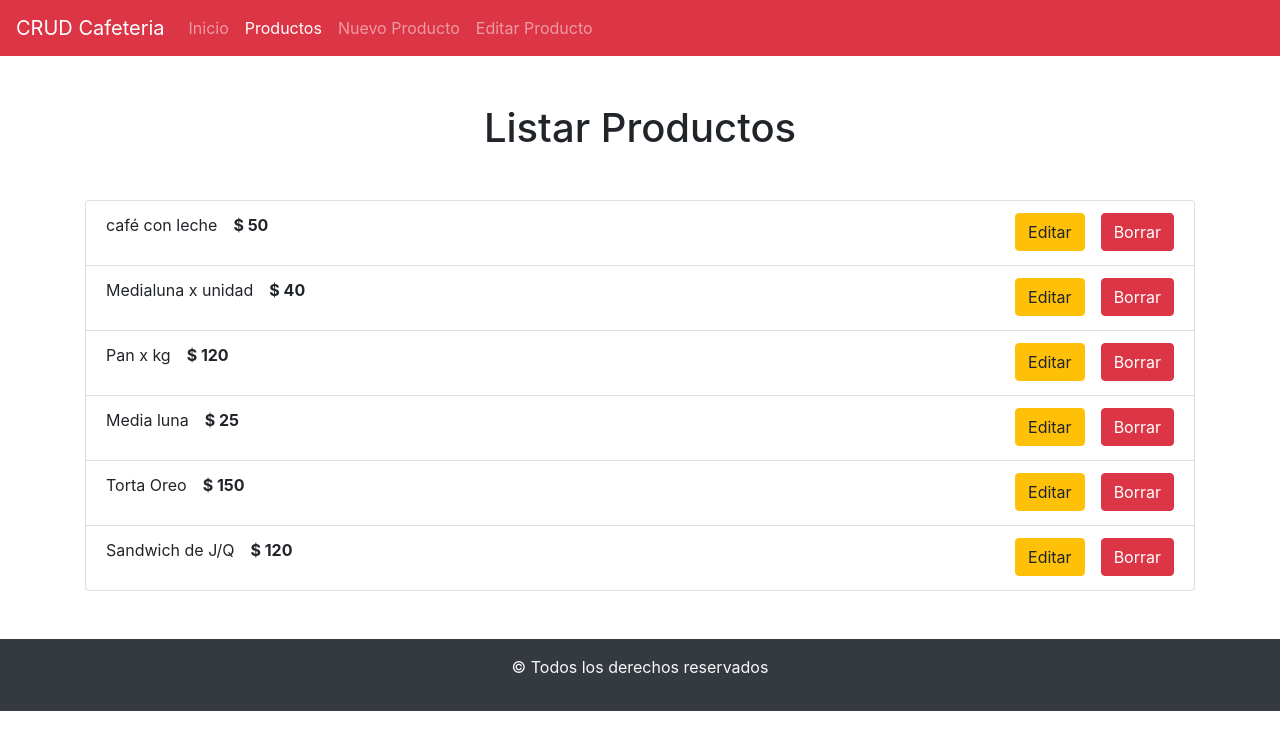
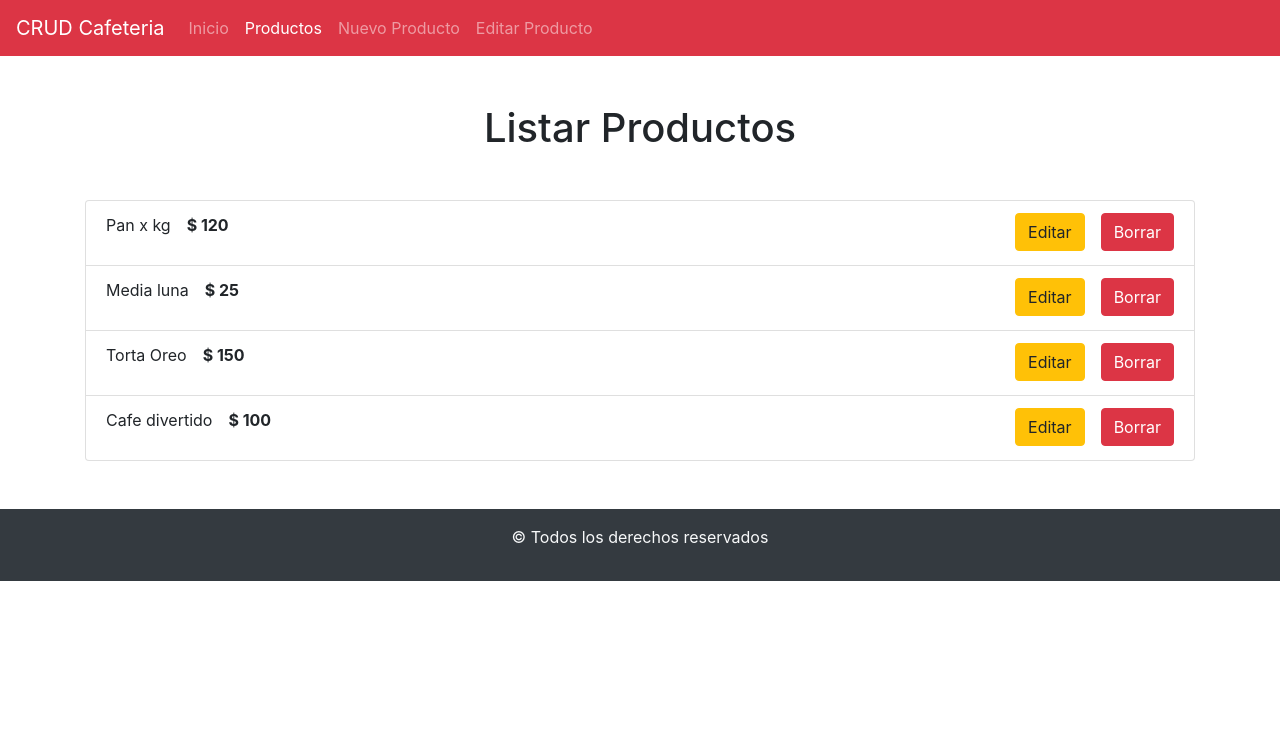
Before and after one commit to OttoCab/CRUD-Basic-Front, a React (Create React App) app: page /productos in a window 1280 px wide. Shown: the top 750 px of the page. Built offline with nearby package versions, Linux system fonts and the light colour scheme; data requests are answered from the project's data file.

Commit message:
Se realizo la funcion de eliminar producto

```diff
--- a/db.json
+++ b/db.json
@@ -1,17 +1,5 @@
 {
   "cafeteria": [
-    {
-      "nombreProducto": "café con leche",
-      "precioProducto": 50,
-      "categoria": "BebidaCaliente",
-      "id": 1
-    },
-    {
-      "nombreProducto": "Medialuna x unidad",
-      "precioProducto": 40,
-      "categoria": "Dulce",
-      "id": 2
-    },
     {
       "nombreProducto": "Pan x kg",
       "precioProducto": 120,
@@ -31,10 +19,10 @@
       "id": 5
     },
     {
-      "nombreProducto": "Sandwich de J/Q",
-      "precioProducto": 120,
-      "categoria": "Salado",
-      "id": 6
+      "nombreProducto": "Cafe divertido",
+      "precioProducto": 100,
+      "categoria": "BebidaCaliente",
+      "id": 7
     }
   ]
 }
--- a/src/App.js
+++ b/src/App.js
@@ -10,6 +10,8 @@ import EditarProducto from "./components/productos/EditarProducto";
 import { useState, useEffect } from "react";
 
 function App() {
+  const URL = process.env.REACT_APP_API_URL;
+  console.log(URL);
   const [productos, setProductos] = useState([]);
 
   useEffect(() => {
@@ -18,7 +20,7 @@ function App() {
 
   const consultarApi = async () => {
     try {
-      const respuesta = await fetch("http://localhost:3004/cafeteria");
+      const respuesta = await fetch(URL);
       console.log(respuesta);
       if (respuesta.status === 200) {
         const listaProductos = await respuesta.json();
@@ -42,7 +44,7 @@ function App() {
           <Inicio></Inicio>
         </Route>
         <Route exact path="/productos">
-          <ListarProducto productos={productos}></ListarProducto>
+          <ListarProducto productos={productos} consultarApi={consultarApi}></ListarProducto>
         </Route>
         <Route exact path="/productos/nuevo">
           <AgregarProducto consultarApi={consultarApi}></AgregarProducto>
--- a/src/components/productos/AgregarProducto.js
+++ b/src/components/productos/AgregarProducto.js
@@ -8,6 +8,7 @@ const AgregarProducto = (props) => {
   const [precioProducto, setPrecioProducto] = useState(0);
   const [categoria, setCategoria] = useState("");
   const [error, setError] = useState(false);
+  const URL = process.env.REACT_APP_API_URL;
 
   const cambiarCategoria = (e) => {
     setCategoria(e.target.value);
@@ -54,7 +55,7 @@ const AgregarProducto = (props) => {
           },
           body: JSON.stringify(producto)
         }
-        const respuesta = await fetch('http://localhost:3004/cafeteria', datosEnviar);
+        const respuesta = await fetch(URL, datosEnviar);
         console.log(respuesta);
 
         if (respuesta.status === 201) {
--- a/src/components/productos/ItemProducto.js
+++ b/src/components/productos/ItemProducto.js
@@ -1,16 +1,65 @@
 import React from "react";
 import { Button, ListGroup } from "react-bootstrap";
+import Swal from "sweetalert2";
 
 const ItemProducto = (props) => {
+  const eliminarProducto = (id) => {
+    Swal.fire({
+      title: "¿Esta seguro de eliminar el producto?",
+      text: "No puede volver atras esta operacion luego de eliminar",
+      icon: "warning",
+      showCancelButton: true,
+      confirmButtonColor: "#3085d6",
+      cancelButtonColor: "#d33",
+      confirmButtonText: "Yes, delete it!",
+      confirmButtonText: "Eliminar",
+      cancelButtonText: "Cancelar",
+    }).then(async (result) => {
+      if (result.isConfirmed) {
+        //agregar la logica para borrar el producto
+        try {
+          const URL = `${process.env.REACT_APP_API_URL}/${id}`;
+
+          const respuesta = await fetch(URL, {
+            method: "DELETE",
+            headers: { "Content-Type": "application/json" },
+          });
+          if (respuesta.status === 200) {
+            // mostrar ventana de error
+            Swal.fire(
+              "Producto eliminado",
+              "El producto seleccionado fue correctamente eliminado",
+              "success"
+            );
+            // actualizar los datos
+            props.consultarApi();
+          }
+        } catch (error) {
+          console.log(error);
+
+        }
+      }
+    });
+  };
   return (
     <ListGroup.Item className="d-flex justify-content-between">
-      <p>{props.producto.nombreProducto}<span className="font-weight-bold ml-3">$ {props.producto.precioProducto}</span></p>
+      <p>
+        {props.producto.nombreProducto}
+        <span className="font-weight-bold ml-3">
+          $ {props.producto.precioProducto}
+        </span>
+      </p>
 
       <div>
         <Button variant="warning" className="mr-3">
           Editar
         </Button>
-        <Button variant="danger">Borrar</Button>
+        <Button
+          variant="danger"
+          onClick={() => eliminarProducto(props.producto.id)}
+        >
+          Borrar
+        </Button>
       </div>
     </ListGroup.Item>
   );
--- a/src/components/productos/ListarProducto.js
+++ b/src/components/productos/ListarProducto.js
@@ -10,7 +10,7 @@ const ListarProducto = (props) => {
       <h1 className="text-center my-5">Listar Productos</h1>
       <ListGroup className="my-5">
         {
-          props.productos.map((producto) => <ItemProducto producto={producto} key={producto.id}></ItemProducto> )
+          props.productos.map((producto) => <ItemProducto producto={producto} key={producto.id} consultarApi={props.consultarApi}></ItemProducto> )
         }
 
       </ListGroup>
```
Also changed, not shown: 1 other file (tests, documents, lock files or other folders).
